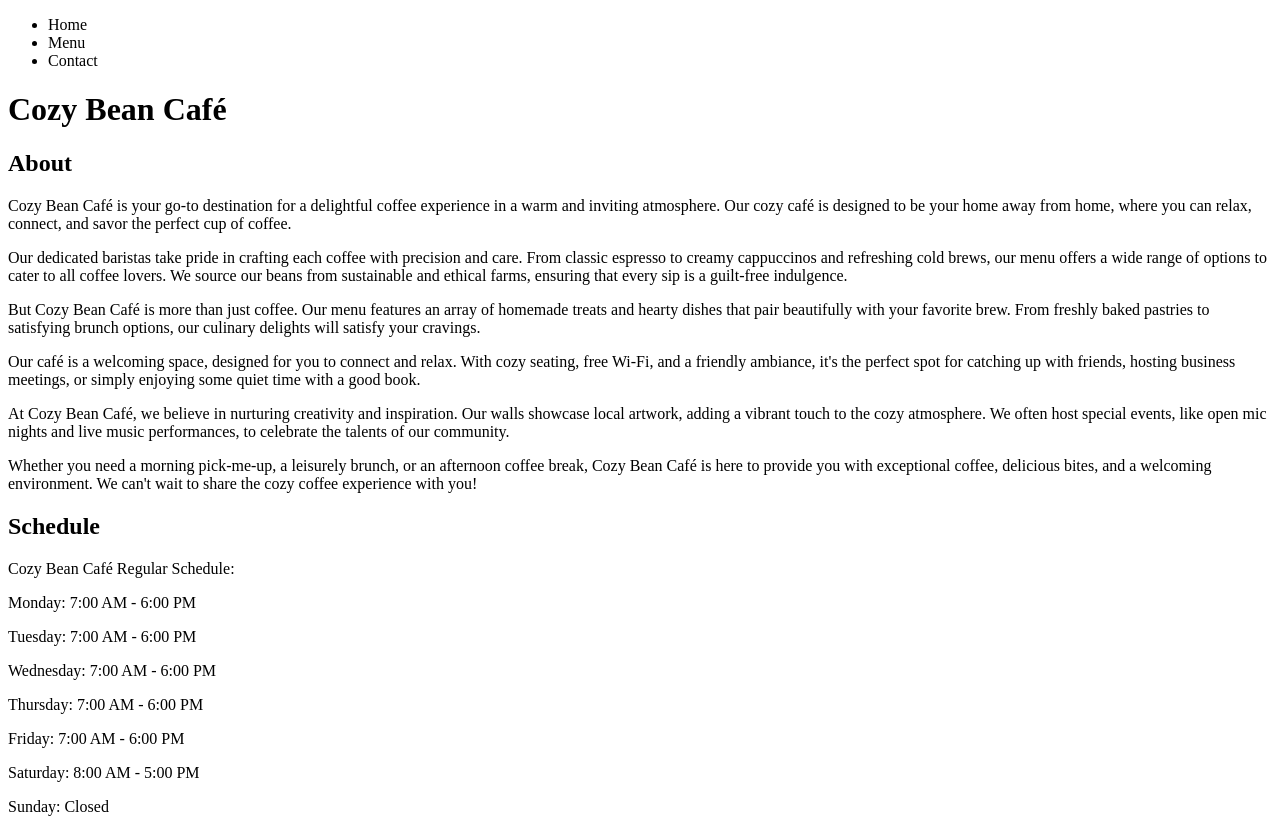
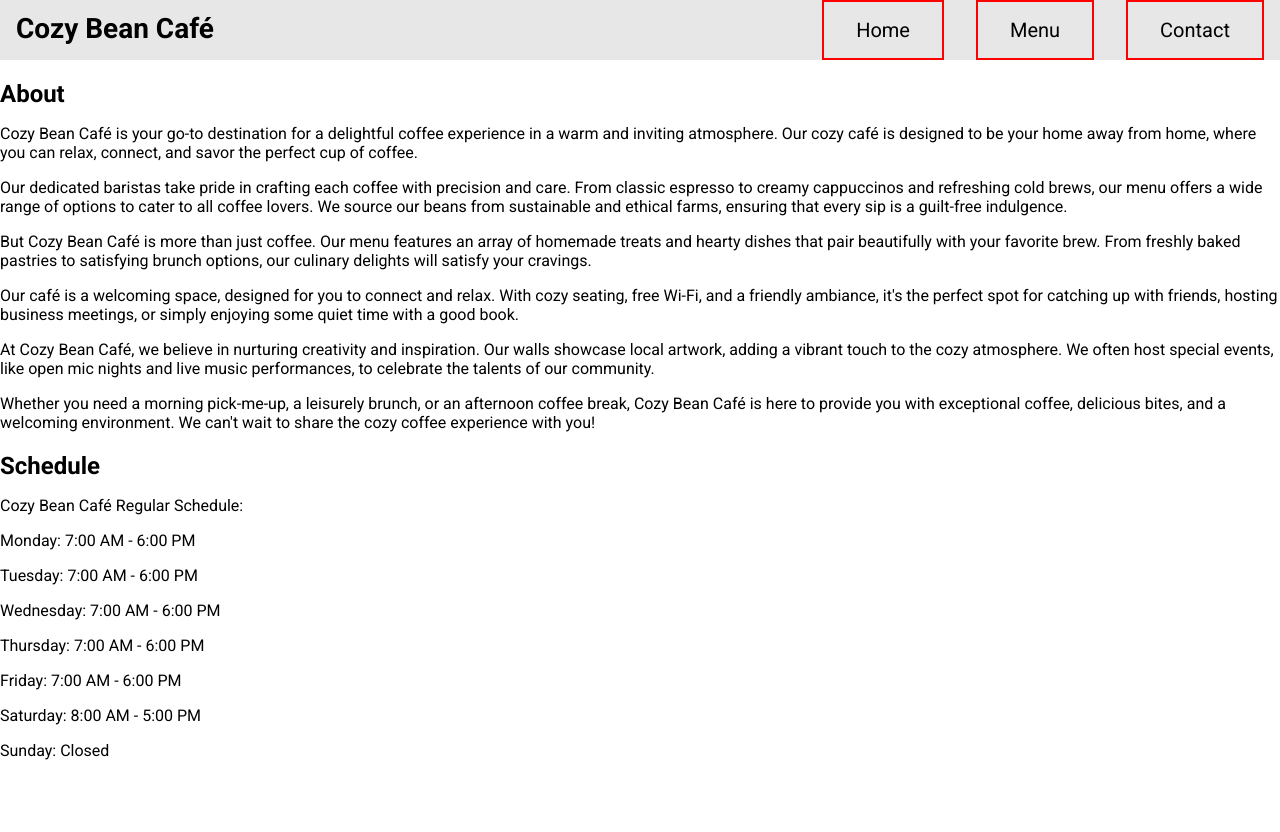
Before and after one commit to puddily/restaurant-page, a website built with webpack: page dist/index.html in a window 1280 px wide. After the commit the page ends 800 px from the top, so only its background shows below. Built offline with nearby package versions, Linux system fonts and the light colour scheme.

Commit message:
Create CSS for responsive header

```diff
--- /dev/null
+++ b/dist/index.css
@@ -0,0 +1,59 @@
+@import url('https://fonts.googleapis.com/css2?family=Roboto:ital,wght@0,100;0,300;0,400;0,500;0,700;0,900;1,100;1,300;1,400;1,500;1,700;1,900&display=swap');
+body{
+    padding:0px;
+    margin:0px;
+    font-family: 'Roboto', sans-serif;
+}
+nav{
+    background-color:#e7e7e7
+}
+nav ul{
+    padding:0px;
+    margin:0px;
+    display:flex;
+    justify-content:center;
+}
+nav ul li{
+    list-style-type:none;
+    font-size:1.25rem;
+    padding:1rem 0px;
+    border:2px solid red;
+    display:flex;
+    justify-content:center;
+    flex-basis:100%;
+}
+h1{
+    text-align:center;
+    margin:auto;
+    padding:0px;
+    margin-top:8px;
+    font-size:1.75rem;
+}
+h2{
+    margin-bottom:0px;
+}
+
+@media (min-width: 900px){
+    h1{
+        position:fixed;
+        top:12px;
+        left:16px;
+        padding:0px;
+        margin:0px;
+    }
+    nav{
+        padding-right:16px;
+    }
+    nav ul{
+        gap:32px;
+        padding:0px;
+        margin:0px;
+    }
+    nav ul li{
+        flex-basis:0;
+        padding:1rem 2rem;
+    }
+    nav ul li:nth-child(1){
+        margin-left:auto;
+    }
+}
--- a/dist/index.html
+++ b/dist/index.html
@@ -1,6 +1,7 @@
 <!DOCTYPE html>
 <html lang="en">
 <head>
+     <link rel="stylesheet" href="index.css">
     <meta charset="UTF-8">
     <meta http-equiv="X-UA-Compatible" content="IE=edge">
     <meta name="viewport" content="width=device-width, initial-scale=1.0">
```
